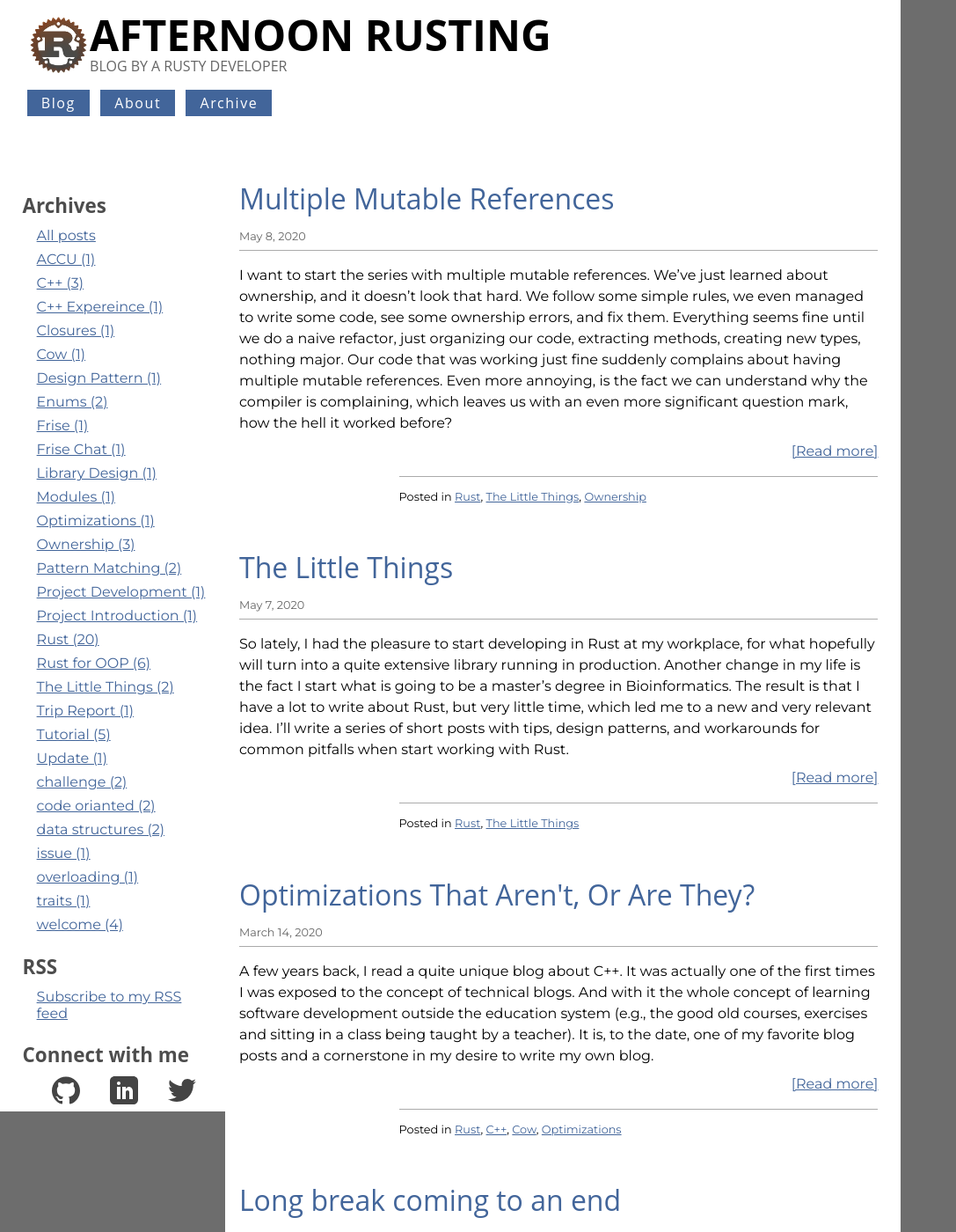
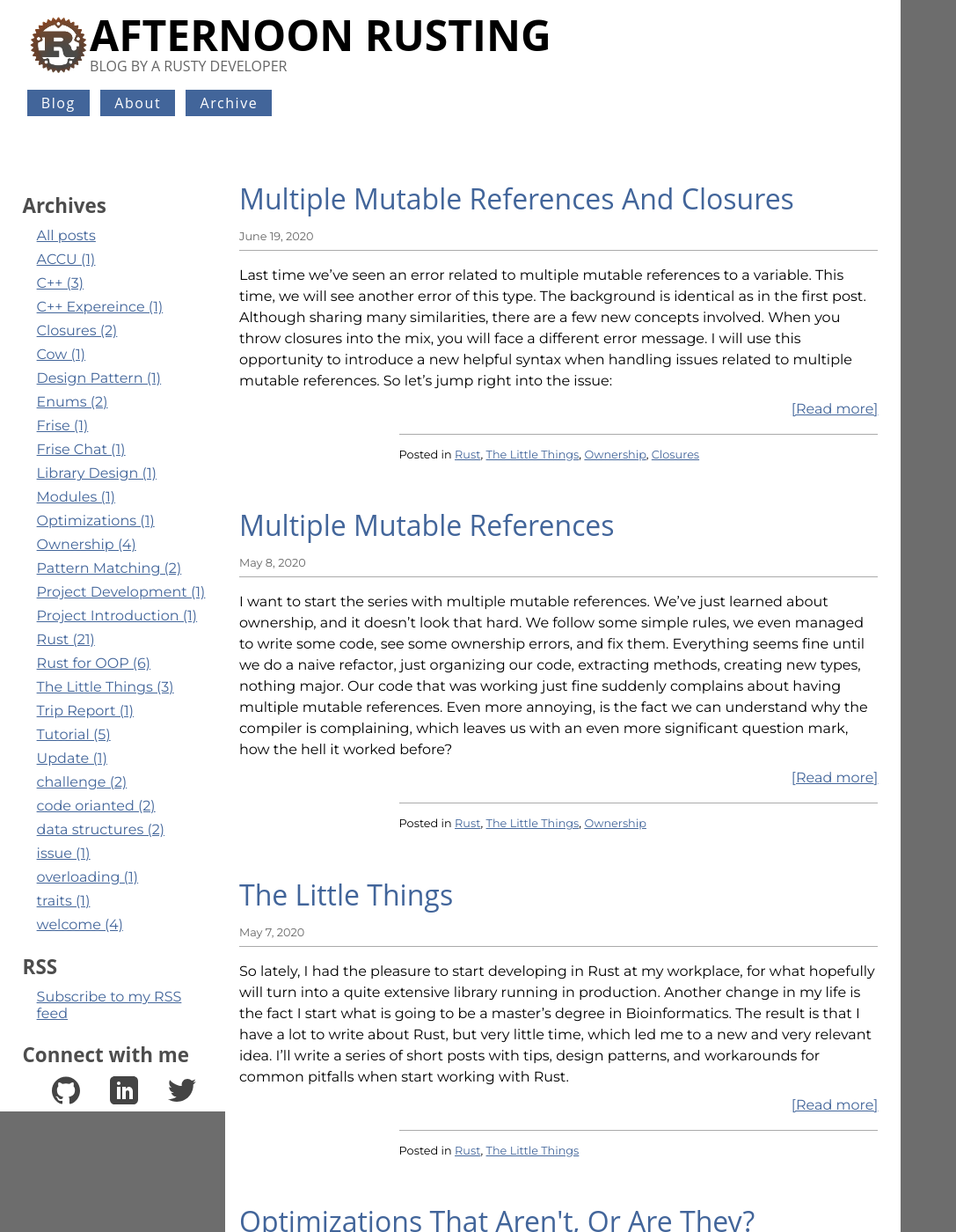
Before and after one commit to oribenshir/afternoon_rusting, a Jekyll site: the page built from index.html, in a window 1280 px wide and 1400 px high. Shown: the whole window at 88% size, without its empty margins (0-1087 px from the left). Built offline with Jekyll 4.4.1, drawn with Linux system fonts in a browser that asks for light colours; nearby versions of some CDN libraries; the list of posts is cut into pages by our own code; some of the changed lines change nothing that is shown; some of the changed text lies outside the part shown.

Commit message:
New post in the small things

````diff
--- a/_posts/2020-05-07-the-small-things.md
+++ b/_posts/2020-05-07-the-small-things.md
@@ -15,3 +15,4 @@ An important disclaimer is required. The idea is to get productive and fast. Som
 
 Other Post in the Series:
 * [Multiple Mutable References]({{site.url}}/{% post_url 2020-05-08-mutable-reference %} "Multiple Mutable References").
+* [Multiple Mutable References And Closures]({{site.url}}/{% post_url 2020-06-19-multiple-mutable-references %} "Multiple Mutable References And Closures").
--- a/_posts/2020-05-08-mutable-reference.md
+++ b/_posts/2020-05-08-mutable-reference.md
@@ -11,6 +11,7 @@ I want to start the series with multiple mutable references. We've just learned
 
 Other Post in the Series:
 * [Series Introduction]({{site.url}}/{% post_url 2020-05-07-the-small-things %} "Series Introduction").
+* [Multiple Mutable References And Closures]({{site.url}}/{% post_url 2020-06-19-multiple-mutable-references %} "Multiple Mutable References And Closures").
 
 ### Why are we here
 ```rust
--- /dev/null
+++ b/_posts/2020-06-19-multiple-mutable-references.md
@@ -0,0 +1,120 @@
+---
+layout: post
+title:  "Multiple Mutable References And Closures"
+date:   2020-6-19
+tags: [Rust, The Little Things, Ownership, Closures]
+excerpt_separator: <!--more-->
+---
+
+Last time we've seen an error related to multiple mutable references to a variable. This time, we will see another error of this type. The background is identical as in the first post. Although sharing many similarities, there are a few new concepts involved. When you throw closures into the mix, you will face a different error message. I will use this opportunity to introduce a new helpful syntax when handling issues related to multiple mutable references. So let's jump right into the issue:
+<!--more-->
+
+Other Post in the Series:
+* [Series Introduction]({{site.url}}/{% post_url 2020-05-07-the-small-things %} "Series Introduction").
+* [Multiple Mutable References]({{site.url}}/{% post_url 2020-05-08-mutable-reference %} "Multiple Mutable References").
+
+### Why are we here
+```rust
+error[E0501]: cannot borrow `*` as mutable because previous closure requires unique access
+```
+
+### The Problem
+For our purpose, we will have a simple server and a runtime. Our server will run and handle incoming connections. For the context on which it will run, we will use a runtime. The runtime will hide the details of managing a thread pool to run our tasks inside of it. For this demonstration, I will use Tokio, which offers much more than a simple runtime, but we really don't need to be aware of all of its complexities. It is enough for us to know only one function in Tokio called `block_on`. The function is a member function of the runtime. It receives a closure and runs it to completion on the runtime while waiting for the result. Here is our very simple code demonstrating the problem:
+
+```rust
+use tokio::runtime::Runtime;
+
+struct Server {
+    number_of_connections : u64
+}
+
+impl Server {
+    pub fn new() -> Self {
+        Server { number_of_connections : 0}
+    }
+
+    pub fn increase_connections_count(&mut self) {
+        self.number_of_connections += 1;
+    }
+}
+
+struct ServerRuntime {
+    runtime: Runtime,
+    server: Server
+}
+
+impl ServerRuntime {
+    pub fn new(runtime: Runtime, server: Server) -> Self {
+        ServerRuntime { runtime, server }
+    }
+
+    pub fn increase_connections_count(&mut self) {
+        self.runtime.block_on(async {
+            self.server.increase_connections_count()
+        })
+    }
+}
+```
+
+And this is the full error we received:
+
+```rust
+error[E0501]: cannot borrow `self.runtime` as mutable because previous closure requires unique access
+  --> the_little_things\src\main.rs:28:9
+   |
+28 |            self.runtime.block_on(async {
+   |  __________^____________--------_______-
+   | |          |            |
+   | | _________|            first borrow later used by call
+   | ||
+29 | ||             self.server.increase_connections_count()
+   | ||             ---- first borrow occurs due to use of `self` in generator
+30 | ||         })
+   | ||_________-^ second borrow occurs here
+   | |__________|
+   |            generator construction occurs here
+```
+
+### What happened
+As most error messages in Rust, it does a solid job of describing the problem. We have two mutable references to `self.runtime`. The first taken by the `block_on` function, which is quite apparent, after all, the `block_on` function needs the runtime in order to schedule the given closure. The second one is not as obvious. It points to the self keyword inside the closure. While it is true that we use `self.server` inside the closure and not the entire `self`, the Rust compiler is not smart enough to understand it can borrow only the `server` field inside the closure, and not the entire `self` struct.
+
+### The Solution
+The solution is simple, and as the underlying problem is identical to the problem we faced last time, is of the same nature. We need to manually split the references to the different fields in the struct, as follows:
+```rust
+pub fn increase_connections_count(&mut self) {
+    let runtime = &mut self.runtime;
+    let server = &mut self.server;
+    runtime.block_on(async {
+        server.increase_connections_count()
+    })
+}
+```
+
+Another way to write it is with destructing structs. It is a convenient syntex to turn a struct variable to a bunch of variable of its field. It is an easy to forget gem from [the Rust book](https://doc.rust-lang.org/book/ch18-03-pattern-syntax.html#destructuring-structs "destructuring structs"). It is also a good idea to be familiar with the syntax, as you might stump upon it from time to time:
+```rust
+pub fn increase_connections_count(&mut self) {
+    let ServerRuntime { runtime, server } = self;
+    runtime.block_on(async {
+        server.increase_connections_count()
+    })
+}
+```
+
+The last option to solve this problem is not to create a structure that contains both the server and the runtime to begin with. While this solution is not on the table in some cases, like the original use case I had resulting in this post, it is definitely an option for others. My C++ background makes me put "related stuff" on the same structure, which doesn't fare well in Rust. A better idea is to put "related stuff" in the same module but on different structs. Things should be part of the same structure only when used together or need to live under the same context.
+
+
+### Bits of Advice
+1. Be explicit about what you borrow and create references to a specific field in a struct if needed
+2. Destructing structs can be extremely useful
+3. Put "related" stuff in the same module, not the same struct
+
+
+#### Sidenote
+I barely touched the topic of references and closures. For instance, we haven't look at how long the closure borrows the server. This issue can be quite challenging, and I might write about it one day (although not really on the table at the moment). But there are some very well written posts about this topic, for instance, look at this [post](https://stevedonovan.github.io/rustifications/2018/08/18/rust-closures-are-hard.html "rust closures are hard")
+
+#### Resources
+* More about destructuring structs [here](https://doc.rust-lang.org/book/ch18-03-pattern-syntax.html#destructuring-structs "destructuring structs")
+* Great post about [closures and lifetimes](https://stevedonovan.github.io/rustifications/2018/08/18/rust-closures-are-hard.html "rust closures are hard")
+
+#### Coming Next
+A little about dereferencing, mutexes, and coercions.
````
